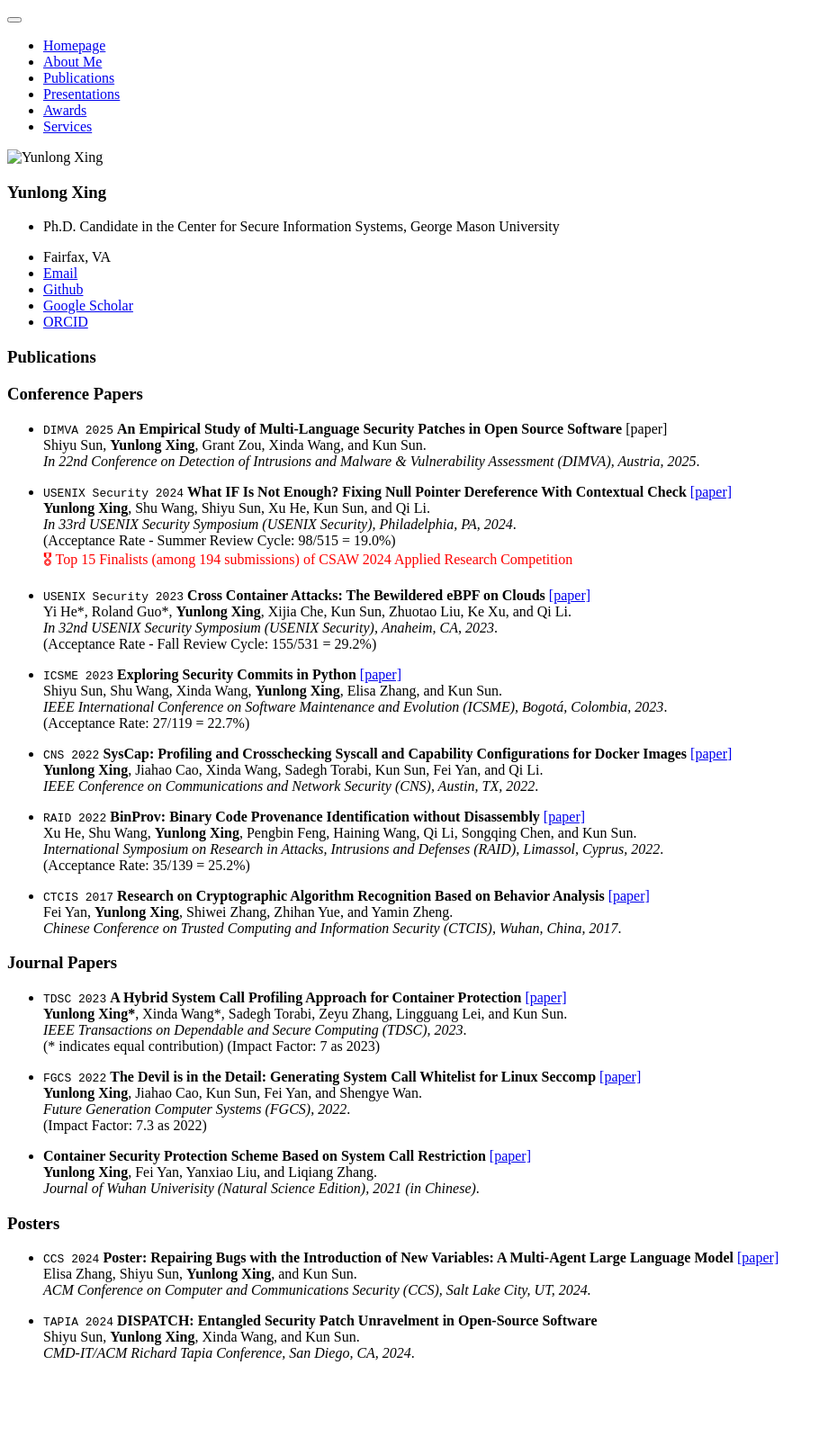
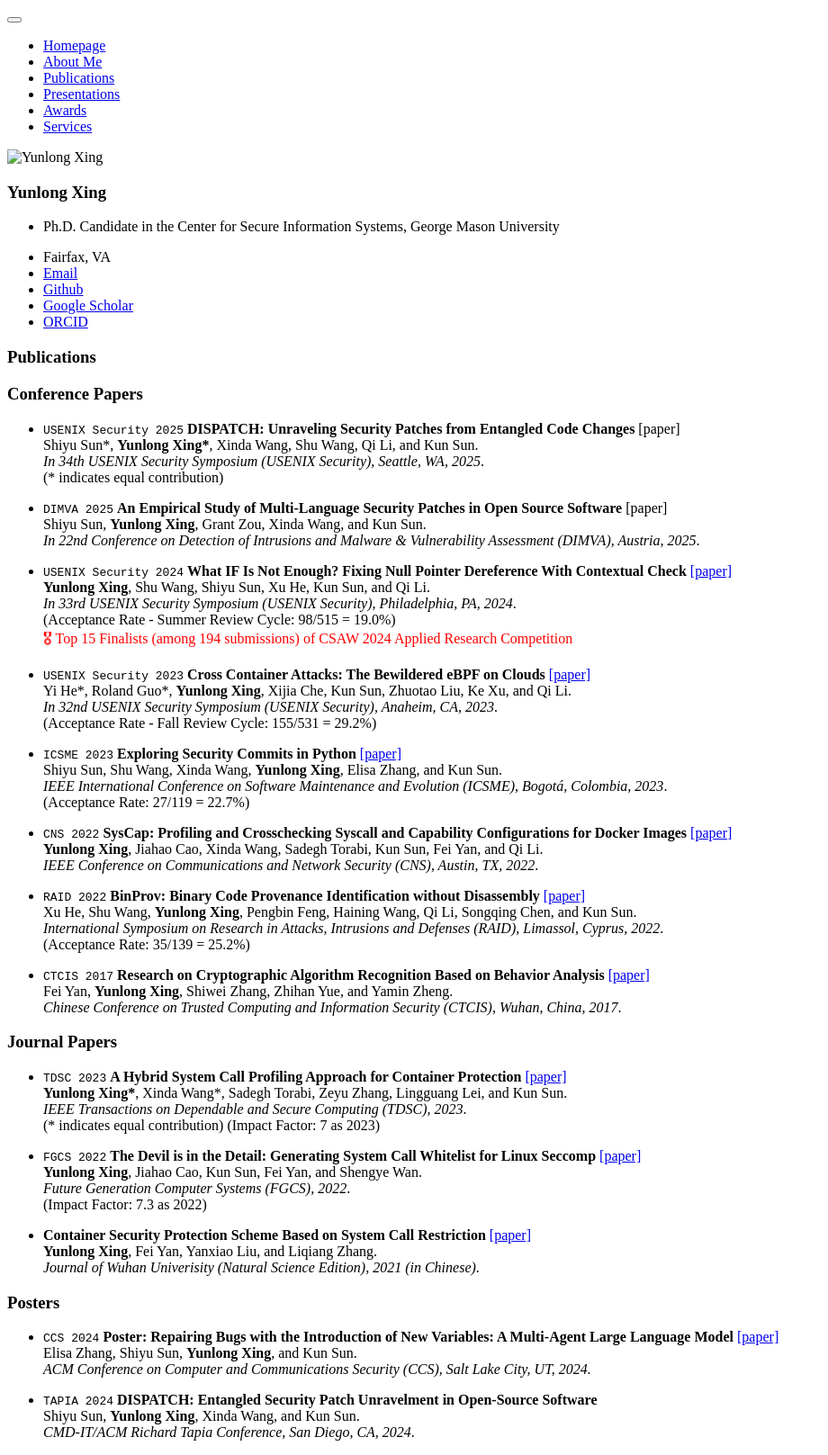
Before and after one commit to YunlongXing/yunlongxing.github.io, a Jekyll site: the page built from _pages/includes/pub.md, in a window 1280 px wide. Shown: the whole page at 90% size, without its empty margins (0-920 px from the left). Built offline with Jekyll 4.4.1, drawn with Linux system fonts in a browser that asks for light colours; our own code applies the rules of GitHub Pages for plain Markdown files; before the commit the page ends 1529 px from its top, so only the background shows below that.

Commit message:
Update pub.md

```diff
--- a/_pages/includes/pub.md
+++ b/_pages/includes/pub.md
@@ -1,5 +1,10 @@
 # Publications
 ### Conference Papers
+- ``USENIX Security 2025`` **DISPATCH: Unraveling Security Patches from Entangled Code Changes** \[paper\]<br>
+Shiyu Sun\*, **Yunlong Xing\***, Xinda Wang, Shu Wang, Qi Li, and Kun Sun. <br>
+*In 34th USENIX Security Symposium (USENIX Security), Seattle, WA, 2025*.<br>
+\(\* indicates equal contribution\)
+
 - ``DIMVA 2025`` **An Empirical Study of Multi-Language Security Patches in Open Source Software** \[paper\]<br>
 Shiyu Sun, **Yunlong Xing**, Grant Zou, Xinda Wang, and Kun Sun.<br>
 *In 22nd Conference on Detection of Intrusions and Malware & Vulnerability Assessment (DIMVA), Austria, 2025*.
```
